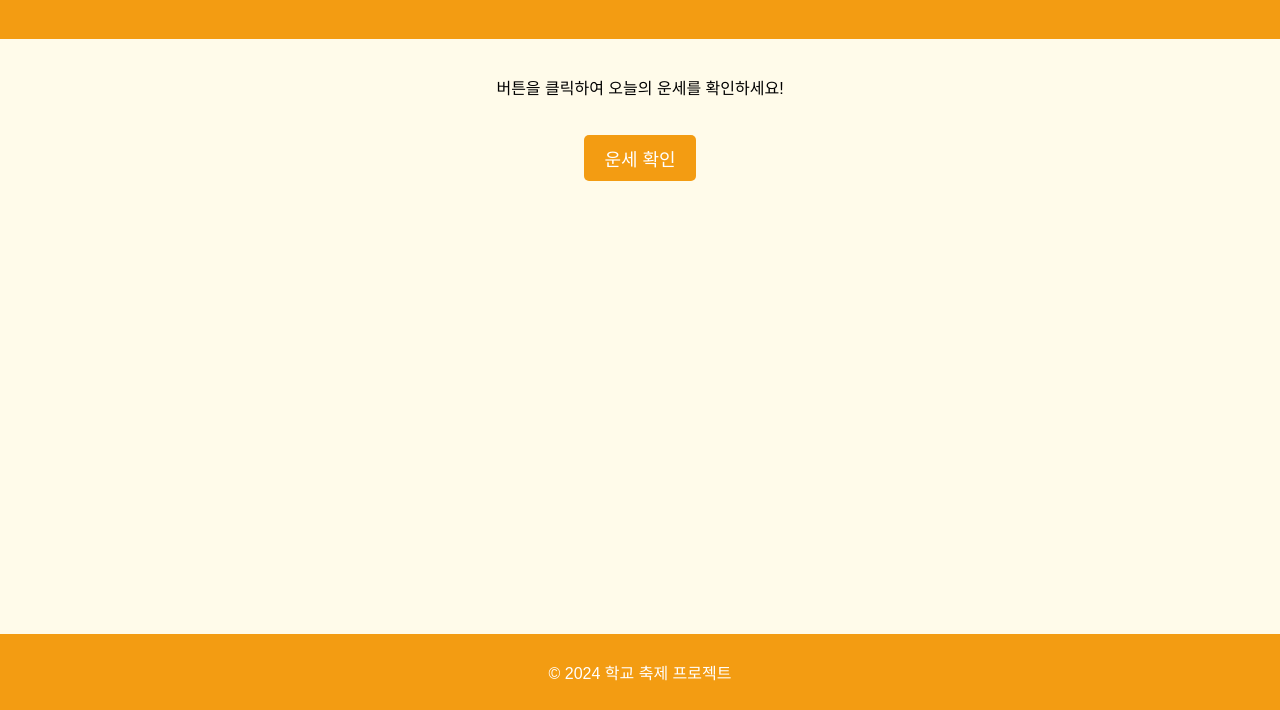
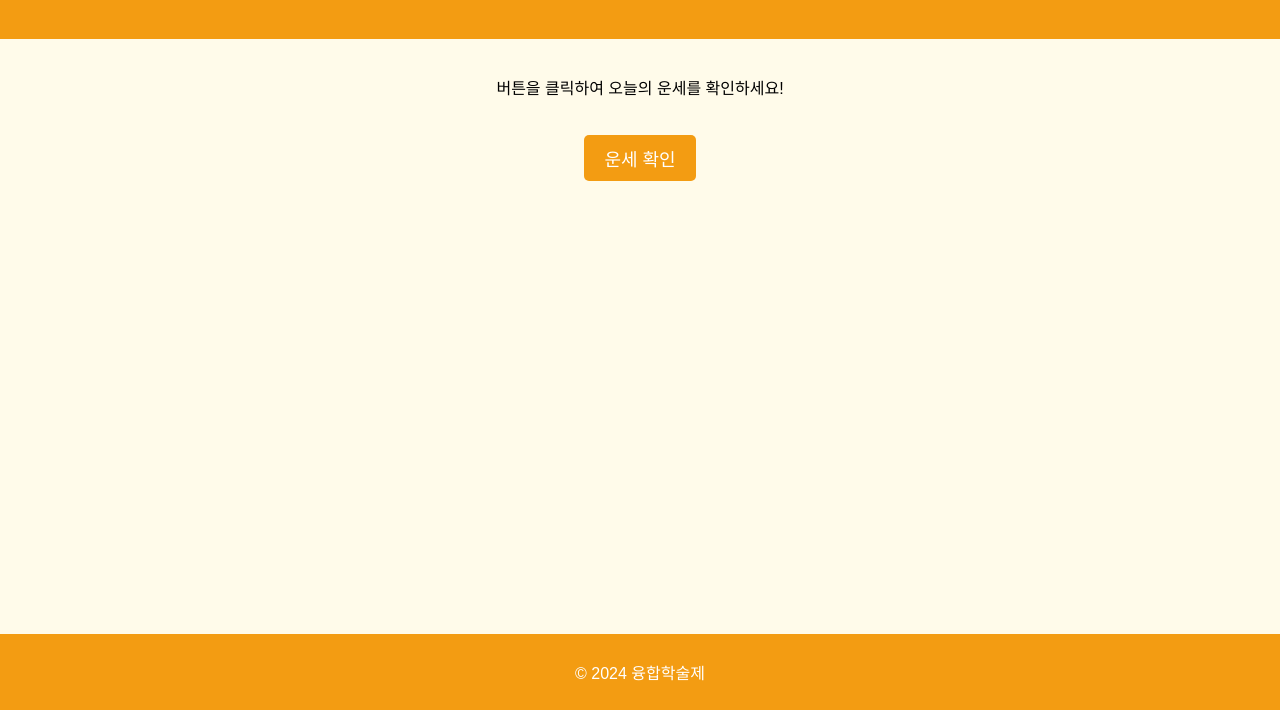
Before and after one commit to gamiman07/dododo, a plain HTML site: page fo/index.html in a window 1280 px wide. Shown: the part 90-800 px from the top of the page. Drawn offline with Linux system fonts and the light colour scheme.

Commit message:
ㅇㅎㄶㄴㅇㅎㅎ

```diff
--- a/fo/index.html
+++ b/fo/index.html
@@ -65,7 +65,7 @@
     </main>
 
     <footer>
-        <p>&copy; 2024 학교 축제 프로젝트</p>
+        <p>&copy; 2024 융합학술제</p>
     </footer>
 
     <script>
```
